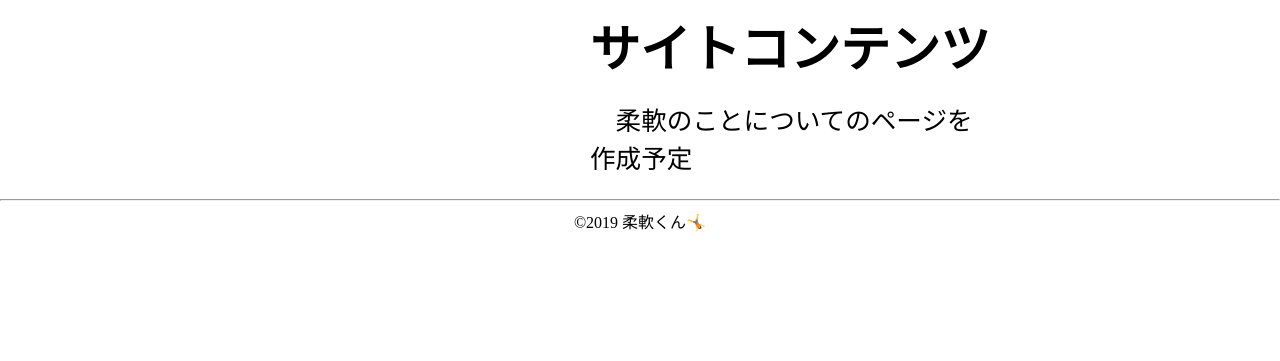
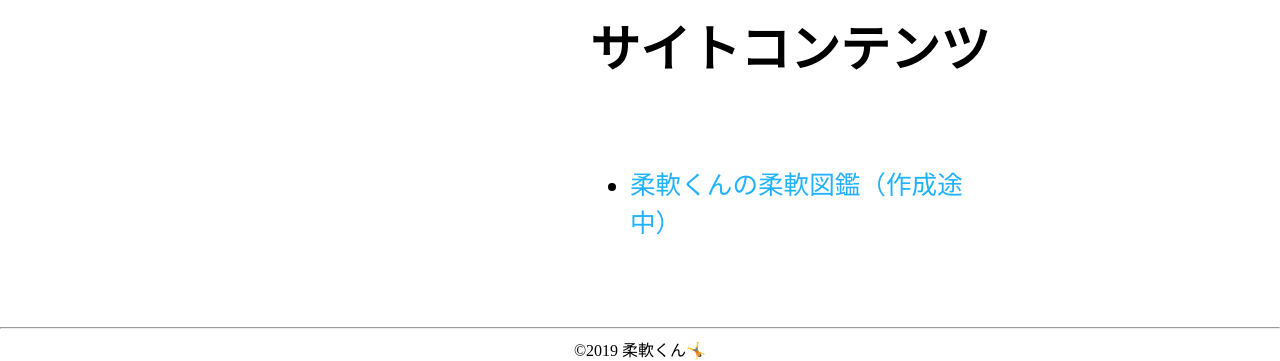
Before and after one commit to junanlove/website, a plain HTML site: page index.html in a window 1280 px wide. Shown: the part 1265-1626 px from the top of the page. Before the commit the page ends 1498 px from the top, so only its background shows below. Drawn offline with Linux system fonts and the light colour scheme.

Commit message:
Update index.html

```diff
--- a/index.html
+++ b/index.html
@@ -115,7 +115,10 @@ font-color: red;
 </div>
 <div id="right">
 <h1>サイトコンテンツ</h1>
-　柔軟のことについてのページを作成予定
+　<ul>
+  <li><a href="junan/top">柔軟くんの柔軟図鑑（作成途中）</a></li>
+  </ul>
+  <br>
 </div>
 </div>
 <hr>
```
